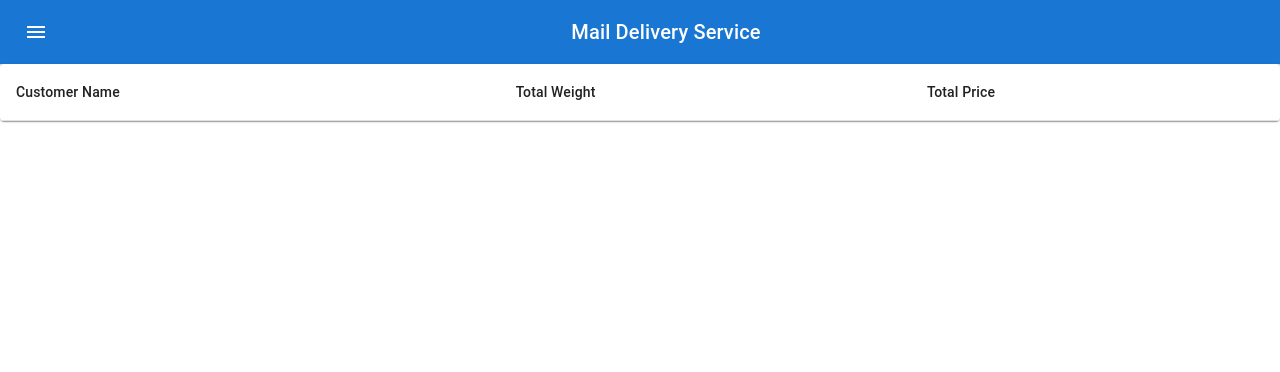
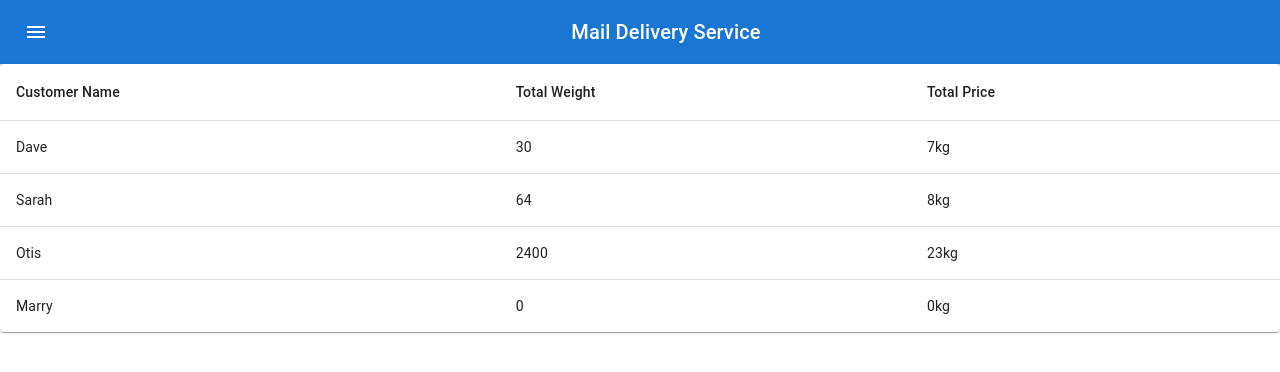
Before and after one commit to smalljiaot/simple, a React (Create React App) app: page /Invoice in a window 1280 px wide. Shown: the top 372 px of the page. Built offline with nearby package versions, Linux system fonts and the light colour scheme.

Commit message:
feat: added "invoice-list" page

```diff
--- a/src/App.js
+++ b/src/App.js
@@ -25,7 +25,7 @@ function App() {
         <Switch>
           <Route exact path="/"> <CustomerList data={appData} /></Route>
           <Route path="/Packeges"> <PackageList data={appData} /></Route>
-          <Route path="/Invoice">  <InvoicesList /></Route>
+          <Route path="/Invoice">  <InvoicesList data={appData} /></Route>
         </Switch>
       </Router>
     </div>
--- a/src/component/Invoices-List/InvoicesList.js
+++ b/src/component/Invoices-List/InvoicesList.js
@@ -1,4 +1,4 @@
-import React, { useState } from 'react'
+import React, { useEffect, useState } from 'react'
 
 import Drawer from '@mui/material/Drawer';
 import List from '@mui/material/List';
@@ -13,11 +13,31 @@ import TableRow from '@mui/material/TableRow';
 import Paper from '@mui/material/Paper';
 
 
-function InvoicesList() {
-  const [invoices, setInvoices] = useState([]);
+function InvoicesList({ data }) {
+
+  const [invoices, setInvoices] = useState([])
+  const [packages, setPackages] = useState([])
+
+  useEffect(() => {
+    setInvoices(data.customers)
+    setPackages(data.packages)
+  }, [data])
+
+
+  function PriceSum(id) {
+    let count = 0;
+    packages.filter((packages) => packages.customerid === id).forEach((value)=>{count += value.price})
+    return count
+  }
+
+  function WeightSum(id){
+    let count = 0;
+    packages.filter((packages) => packages.customerid === id).forEach((value)=>{count += parseInt(value.weight.substring(0, value.weight.length -2))})
+    return `${count}kg`
+  }
+
   return (
     <div>
-
             <TableContainer component={Paper}>
         <Table sx={{ minWidth: 650 }} aria-label="simple table">
           <TableHead>
@@ -29,18 +49,23 @@ function InvoicesList() {
           </TableHead>
           <TableBody>
             {invoices.map((row) => {
-
               return (
                 <TableRow
                   sx={{ '&:last-child td, &:last-child th': { border: 0 } }}
                 >
-
+                  <TableCell>{row.name}</TableCell>
+                  <TableCell>{PriceSum(row.id)}</TableCell>
+                  <TableCell>{WeightSum(row.id)}</TableCell>
                 </TableRow>
               )
             })}
           </TableBody>
         </Table>
       </TableContainer>
+
+
+
+      {/* move to Header */}
       <Drawer
         anchor={"left"}
         open={false}
```
Lines whose indentation alone changed are shown as unchanged.
